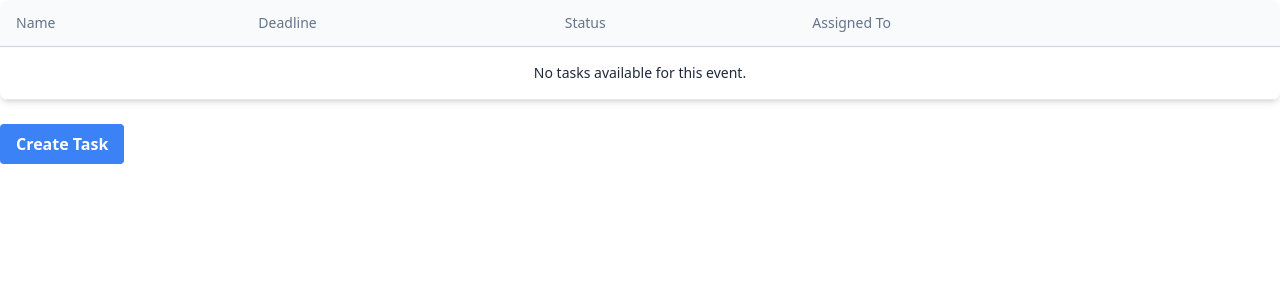
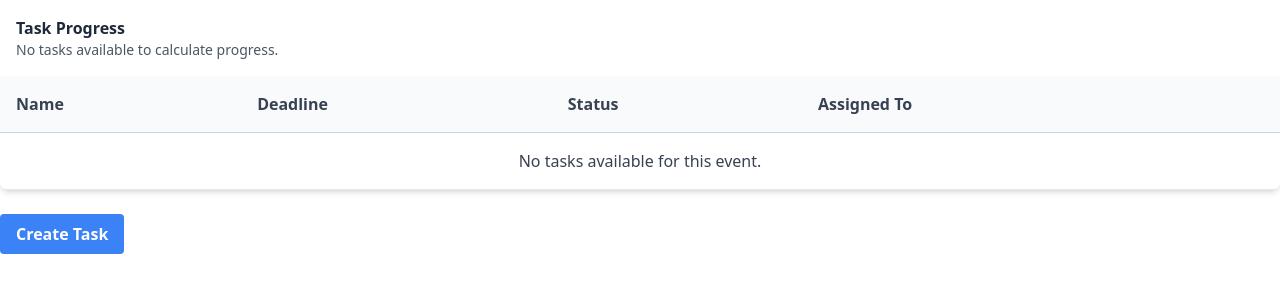
Before and after one commit to AnmolShubhamsteam/Event-Management, a Django app: page /events/8/tasks/ in a window 1280 px wide. Shown: the part 72-372 px from the top of the page. Run offline with Django 5.2, Linux system fonts and the light colour scheme; data comes from the database, SQL or seed files in the repository; some libraries are stand-ins or nearby versions.

Commit message:
added taskbar features

```diff
--- a/templates/task_list.html
+++ b/templates/task_list.html
@@ -2,81 +2,56 @@
 
 {% block content %}
 <div class="relative flex flex-col w-full h-full overflow-scroll text-gray-700 bg-white shadow-md rounded-lg bg-clip-border">
+
+  <!-- Progress Bar Section -->
+  <div class="w-full p-4">
+    <h3 class="text-lg font-semibold text-slate-800">Task Progress</h3>
+    {% if total_tasks > 0 %}
+      <div class="relative w-full h-6 bg-gray-200 rounded-full mt-2">
+        <div class="h-6 bg-green-500 rounded-full" style="width: {{ progress|floatformat:2 }}%;"></div>
+      </div>
+      <p class="mt-1 text-sm text-gray-600">{{ progress|floatformat:2 }}% Completed</p>
+    {% else %}
+      <p class="mt-2 text-sm text-gray-600">No tasks available to calculate progress.</p>
+    {% endif %}
+  </div>
+
+  <!-- Task Table -->
   <table class="w-full text-left table-auto min-w-max">
     <thead>
       <tr>
-          <th class="p-4 border-b border-slate-300 bg-slate-50">
-            <p class="block text-sm font-normal leading-none text-slate-500">
-              Name
-            </p>
-          </th>
-          <th class="p-4 border-b border-slate-300 bg-slate-50">
-            <p class="block text-sm font-normal leading-none text-slate-500">
-              Deadline
-            </p>
-          </th>
-          <th class="p-4 border-b border-slate-300 bg-slate-50">
-            <p class="block text-sm font-normal leading-none text-slate-500">
-              Status
-            </p>
-          </th>
-          <th class="p-4 border-b border-slate-300 bg-slate-50">
-            <p class="block text-sm font-normal leading-none text-slate-500">
-              Assigned To
-            </p>
-          </th>
-          <th class="p-4 border-b border-slate-300 bg-slate-50">
-            <p class="block text-sm font-normal leading-none text-slate-500"></p>
-          </th>
+        <th class="p-4 border-b border-slate-300 bg-slate-50">Name</th>
+        <th class="p-4 border-b border-slate-300 bg-slate-50">Deadline</th>
+        <th class="p-4 border-b border-slate-300 bg-slate-50">Status</th>
+        <th class="p-4 border-b border-slate-300 bg-slate-50">Assigned To</th>
+        <th class="p-4 border-b border-slate-300 bg-slate-50"></th>
       </tr>
     </thead>
     <tbody>
       {% for task in tasks %}
       <tr class="hover:bg-slate-50">
+        <td class="p-4 border-b border-slate-200">{{ task.name }}</td>
+        <td class="p-4 border-b border-slate-200">{{ task.deadline }}</td>
+        <td class="p-4 border-b border-slate-200">{{ task.status }}</td>
         <td class="p-4 border-b border-slate-200">
-            <p class="block text-sm text-slate-800">
-              {{ task.name }}
-            </p>
-          </td>
-          <td class="p-4 border-b border-slate-200">
-            <p class="block text-sm text-slate-800">
-              {{ task.deadline }}
-            </p>
-          </td>
-          <td class="p-4 border-b border-slate-200">
-            <p class="block text-sm text-slate-800">
-              {{ task.status }}
-            </p>
-          </td>
-          <td class="p-4 border-b border-slate-200">
-            <p class="block text-sm text-slate-800">
           {% if task.assigned_to %}
             {{ task.assigned_to.name }}
           {% else %}
             Unassigned
           {% endif %}
-            </p>
         </td>
         <td class="p-4 border-b border-slate-200">
           <a href="{% url 'update_task' event.id task.id %}">
-              <button class="bg-yellow-500 hover:bg-yellow-700 text-white font-bold py-2 px-4 rounded">
-                Update
-              </button>
+            <button class="bg-yellow-500 hover:bg-yellow-700 text-white font-bold py-2 px-4 rounded">Update</button>
           </a>
           <a href="{% url 'delete_task' event.id task.id %}">
-              <button class="bg-red-500 hover:bg-red-700 text-white font-bold py-2 px-4 rounded">
-                Delete
-              </button>
+            <button class="bg-red-500 hover:bg-red-700 text-white font-bold py-2 px-4 rounded">Delete</button>
           </a>
         </td>
       </tr>
       {% empty %}
-        <tr class="hover:bg-slate-50">
-          <td colspan="5" class="p-4 border-b border-slate-200">
-            <p class="block text-sm text-slate-800 text-center">
-              No tasks available for this event.
-            </p>
-          </td>
+      <tr>
+        <td colspan="5" class="p-4 border-b border-slate-200 text-center">No tasks available for this event.</td>
       </tr>
       {% endfor %}
     </tbody>
@@ -84,8 +59,6 @@
 </div>
 <br>
 <a href="{% url 'add_task' event.id %}">
-    <button class="bg-blue-500 hover:bg-blue-700 text-white font-bold py-2 px-4 rounded">
-      Create Task
-    </button>
+  <button class="bg-blue-500 hover:bg-blue-700 text-white font-bold py-2 px-4 rounded">Create Task</button>
 </a>
 {% endblock %}
```
Lines whose indentation alone changed are shown as unchanged.
